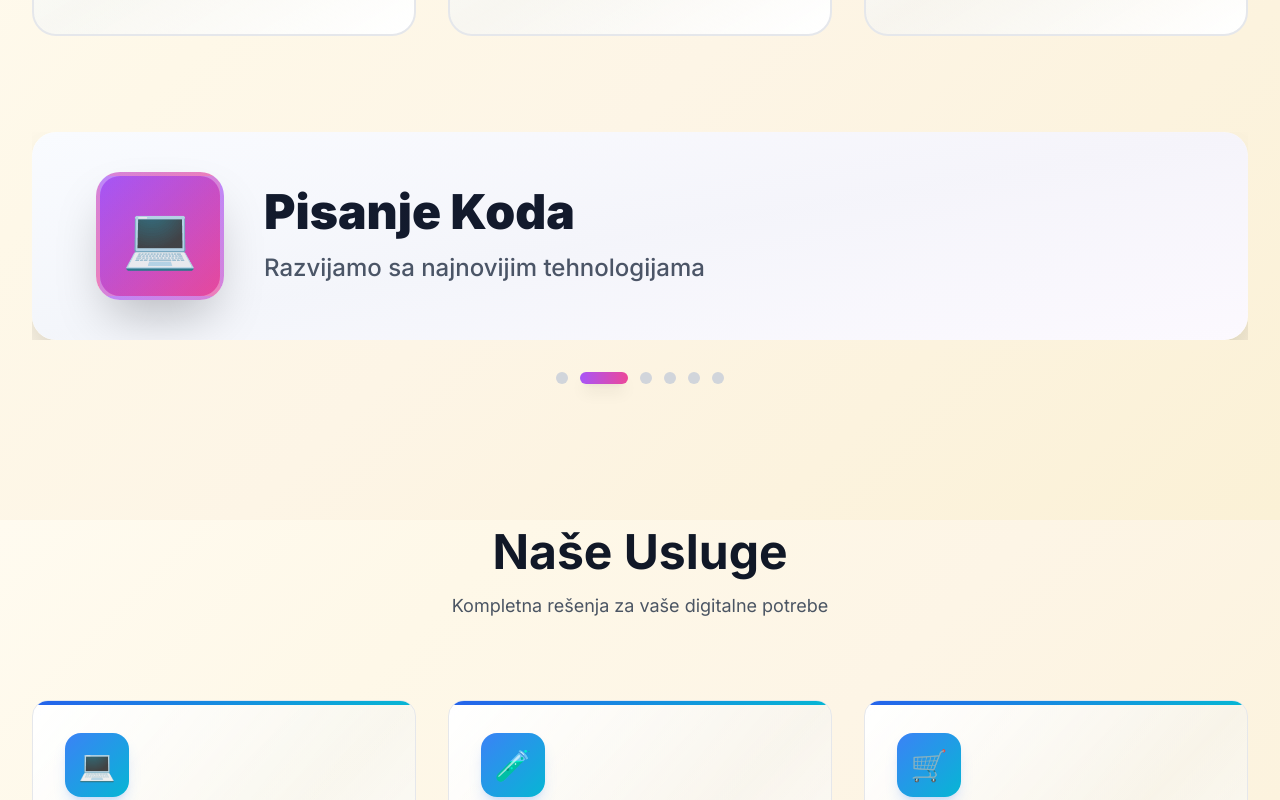
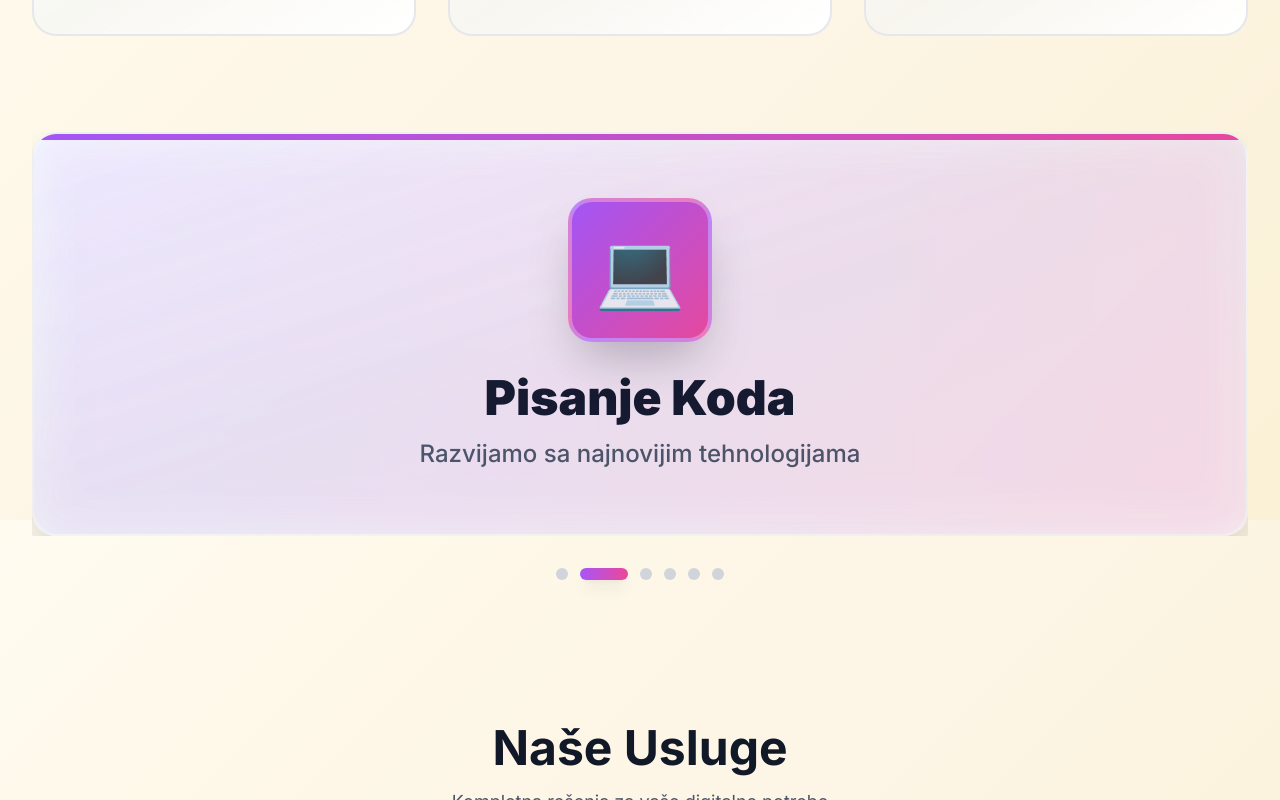
Before and after one commit to NemanjaNene/BlackBox_Site, a Next.js app: page / in a window 1280 px wide. Shown: the part 1080-1880 px from the top of the page. Built offline with nearby package versions, Linux system fonts and the light colour scheme.

Commit message:
Unapređen dizajn process carousel kartice - dodato centriranje i boja

```diff
--- a/components/About.tsx
+++ b/components/About.tsx
@@ -172,22 +172,25 @@ export default function About() {
                   transition={{ duration: 0.5, ease: "easeInOut" }}
                   className="w-full"
                 >
-                  <div className={`relative bg-gradient-to-br from-white via-gray-50 to-white backdrop-blur-xl rounded-3xl px-10 py-8 md:px-16 md:py-10 shadow-2xl overflow-hidden group hover:shadow-3xl transition-all duration-500`}>
+                  <div className={`relative bg-gradient-to-br from-white via-blue-50/50 to-purple-50/50 backdrop-blur-xl rounded-3xl px-10 py-12 md:px-16 md:py-16 shadow-2xl overflow-hidden group hover:shadow-3xl transition-all duration-500 border-2 border-gray-200/50`}>
+
+                    {/* Gradient top border */}
+                    <div className={`absolute top-0 left-0 right-0 h-1.5 bg-gradient-to-r ${processSteps[currentStep].gradient}`} />
 
                     {/* Animated gradient border glow */}
-                    <div className={`absolute inset-0 bg-gradient-to-r ${processSteps[currentStep].gradient} opacity-0 group-hover:opacity-100 blur-xl -z-10 transition-opacity duration-500`} />
+                    <div className={`absolute inset-0 bg-gradient-to-r ${processSteps[currentStep].gradient} opacity-10 group-hover:opacity-20 blur-xl -z-10 transition-opacity duration-500`} />
 
-                    {/* Content */}
-                    <div className="flex flex-col md:flex-row items-center md:items-center gap-8 md:gap-10">
+                    {/* Content - ALL CENTERED */}
+                    <div className="flex flex-col items-center justify-center text-center gap-8">
                       <motion.div
                         whileHover={{ scale: 1.1, rotate: 5 }}
                         transition={{ type: "spring", stiffness: 300 }}
-                        className={`flex-shrink-0 w-32 h-32 bg-gradient-to-br ${processSteps[currentStep].gradient} rounded-3xl flex items-center justify-center text-6xl shadow-2xl border-4 border-white/30 backdrop-blur-sm`}
+                        className={`flex-shrink-0 w-36 h-36 bg-gradient-to-br ${processSteps[currentStep].gradient} rounded-3xl flex items-center justify-center text-7xl shadow-2xl border-4 border-white/30 backdrop-blur-sm`}
                       >
                         {processSteps[currentStep].icon}
                       </motion.div>
 
-                      <div className="flex-1 text-center md:text-left">
+                      <div className="flex-1 max-w-3xl">
                         <motion.h3
                           initial={{ opacity: 0, y: 10 }}
                           animate={{ opacity: 1, y: 0 }}
@@ -212,7 +215,7 @@ export default function About() {
                       animate={{
                         background: [
                           `linear-gradient(135deg, transparent 0%, transparent 100%)`,
-                          `linear-gradient(135deg, rgba(59, 130, 246, 0.03) 0%, rgba(147, 51, 234, 0.03) 100%)`,
+                          `linear-gradient(135deg, rgba(59, 130, 246, 0.05) 0%, rgba(147, 51, 234, 0.05) 100%)`,
                           `linear-gradient(135deg, transparent 0%, transparent 100%)`
                         ]
                       }}
```
